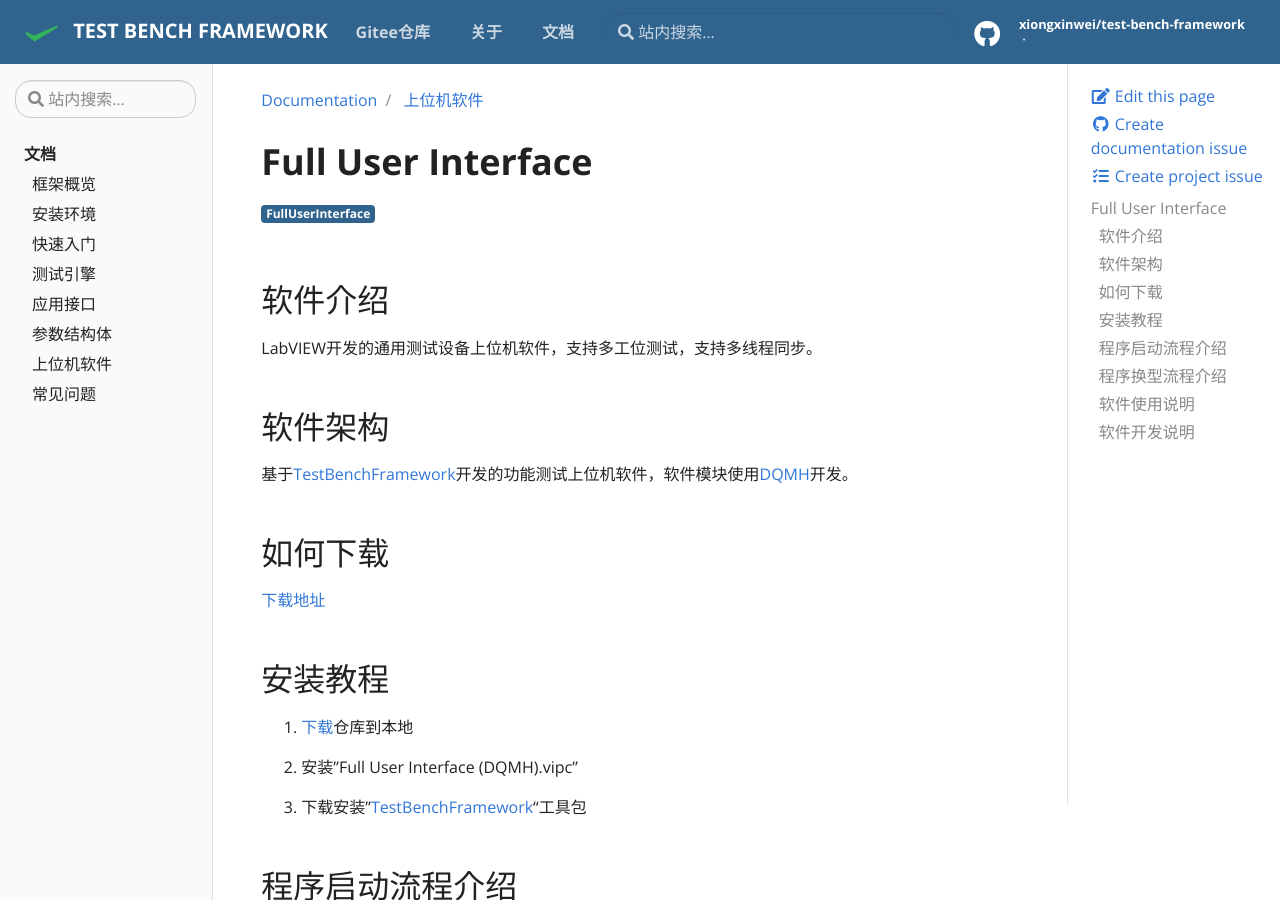
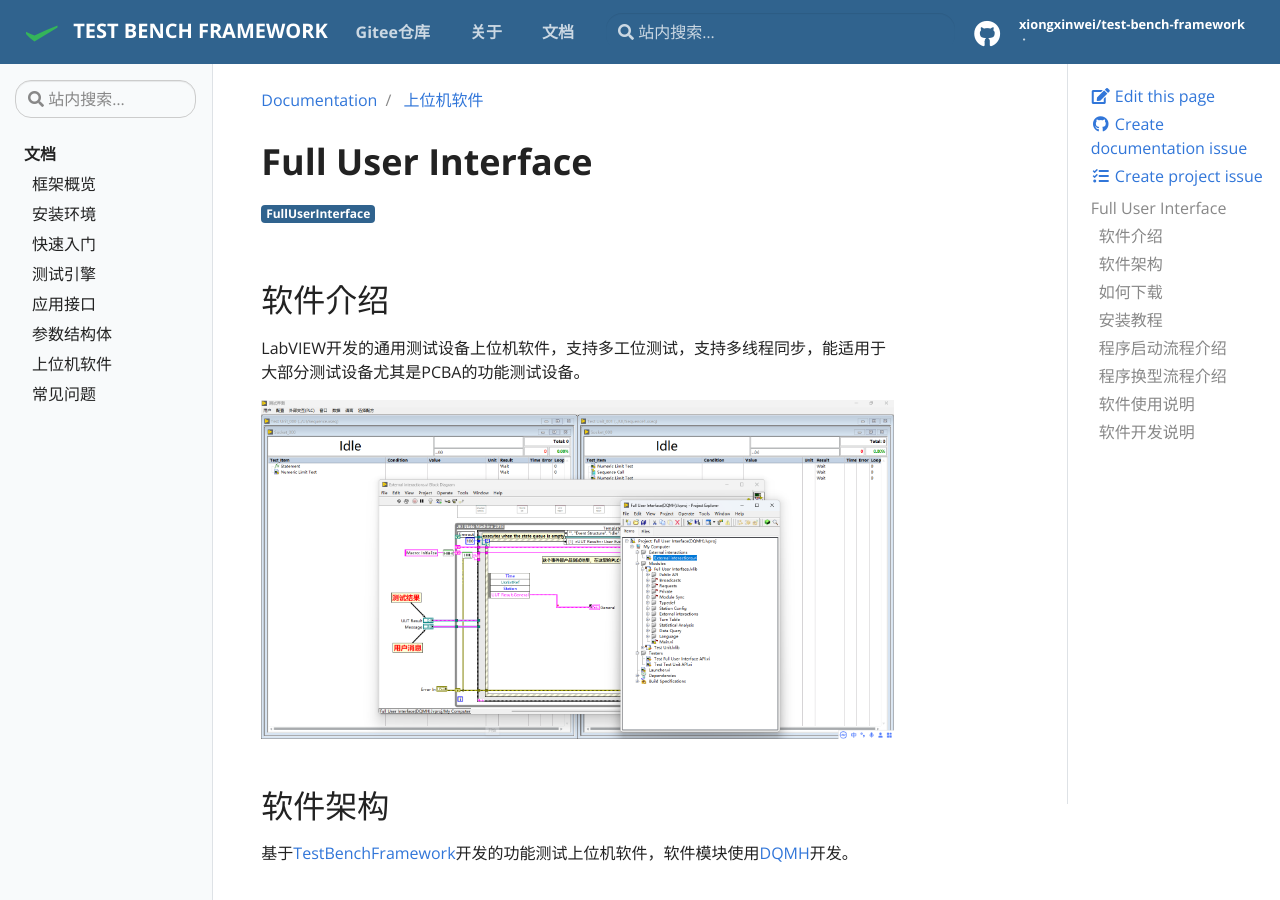
Before and after one commit to XiongXinwei-code/test-bench-framework, a Jekyll site: the page built from docs/_docs/上位机软件.md, in a window 1280 px wide and 900 px high. Built offline with Jekyll 4.4.1, drawn with Linux system fonts in a browser that asks for light colours.

Commit message:
Update documentation with new software image
Expanded the software introduction in the documentation and added a new image illustrating the upper computer software for general test equipment, especially for PCBA functional testing.

```diff
--- a/docs/_docs/上位机软件.md
+++ b/docs/_docs/上位机软件.md
@@ -8,7 +8,9 @@ description: 上位机软件源代码使用说明
 
 ## 软件介绍
 
-LabVIEW开发的通用测试设备上位机软件，支持多工位测试，支持多线程同步。
+LabVIEW开发的通用测试设备上位机软件，支持多工位测试，支持多线程同步，能适用于大部分测试设备尤其是PCBA的功能测试设备。
+
+<img title="上位机软件" src="../assets/img/2025-08-29 164729.png" alt="loading-ag-178" style="zoom:75%;">
 
 ## 软件架构
 
```
Also changed, not shown: docs/assets/img/2025-08-29 164729.png (added).
